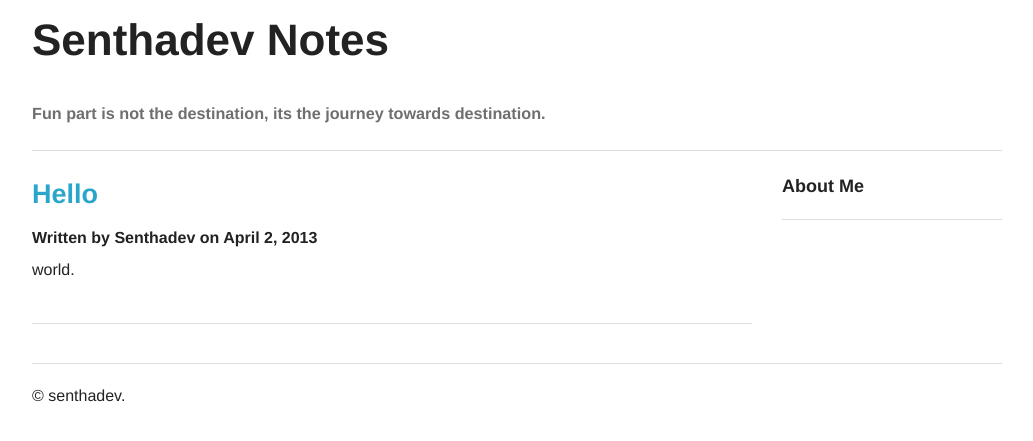
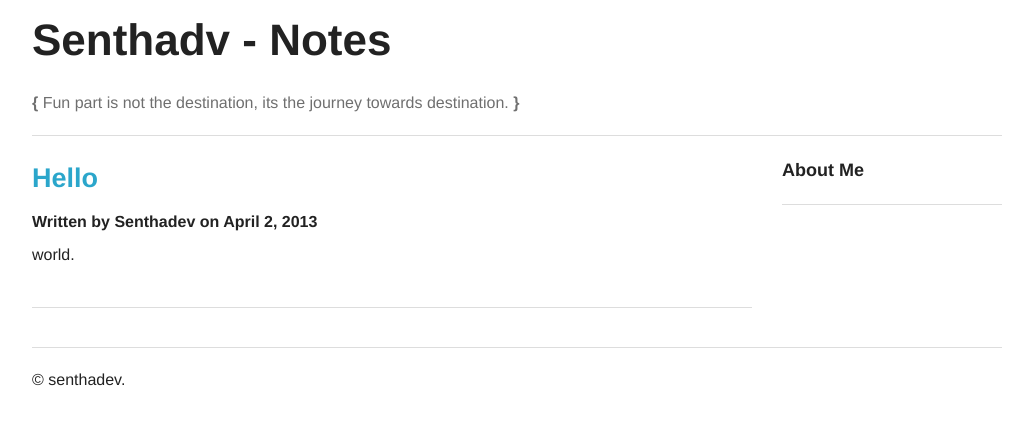
Before and after one commit to senthadev/senthadev.github.com, a Jekyll site: the page built from index.html, in a window 1280 px wide. Shown: the top 441 px of the page, without its empty margins (123-1156 px from the left). Built offline with Jekyll 4.4.1, drawn with Linux system fonts in a browser that asks for light colours; Markdown is read by kramdown in place of the engine named in the settings; the list of posts is cut into pages by our own code.

Commit message:
fixed the title

```diff
--- a/_layouts/layout.html
+++ b/_layouts/layout.html
@@ -17,8 +17,10 @@
   <body>
     <div class="row">
       <div class="large-12 columns">
-        <h1>{{ page.title }}</h1>
-        <h3><small>Fun part is not the destination, its the journey towards destination.</small></h3>
+        <h1>Senthadv - Notes</h1>
+        <p class="subheader"><strong>{</strong>
+        Fun part is not the destination, its the journey towards destination. <strong>}</strong>
+      </p>
         <hr />
       </div>
     </div>
```
